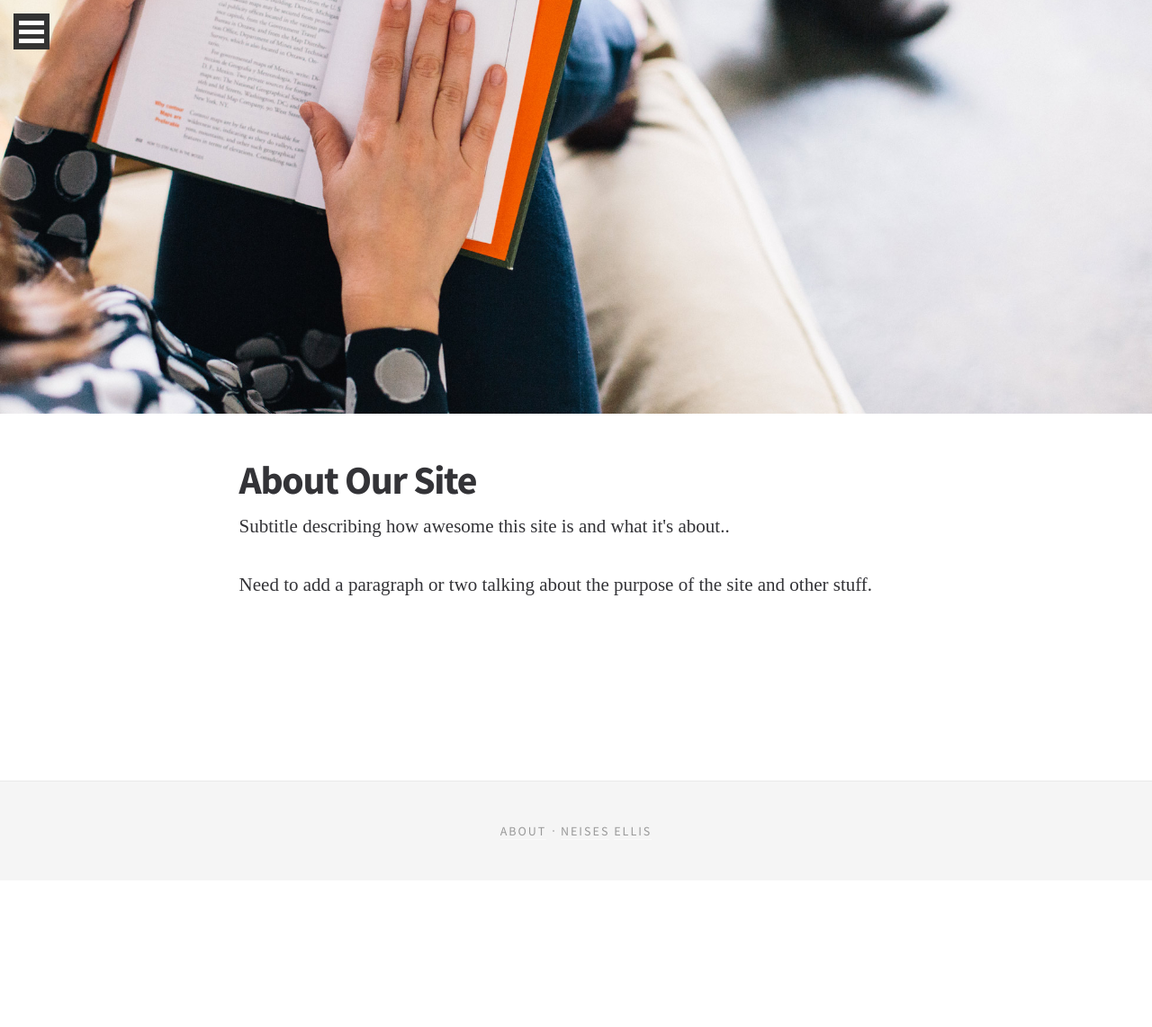
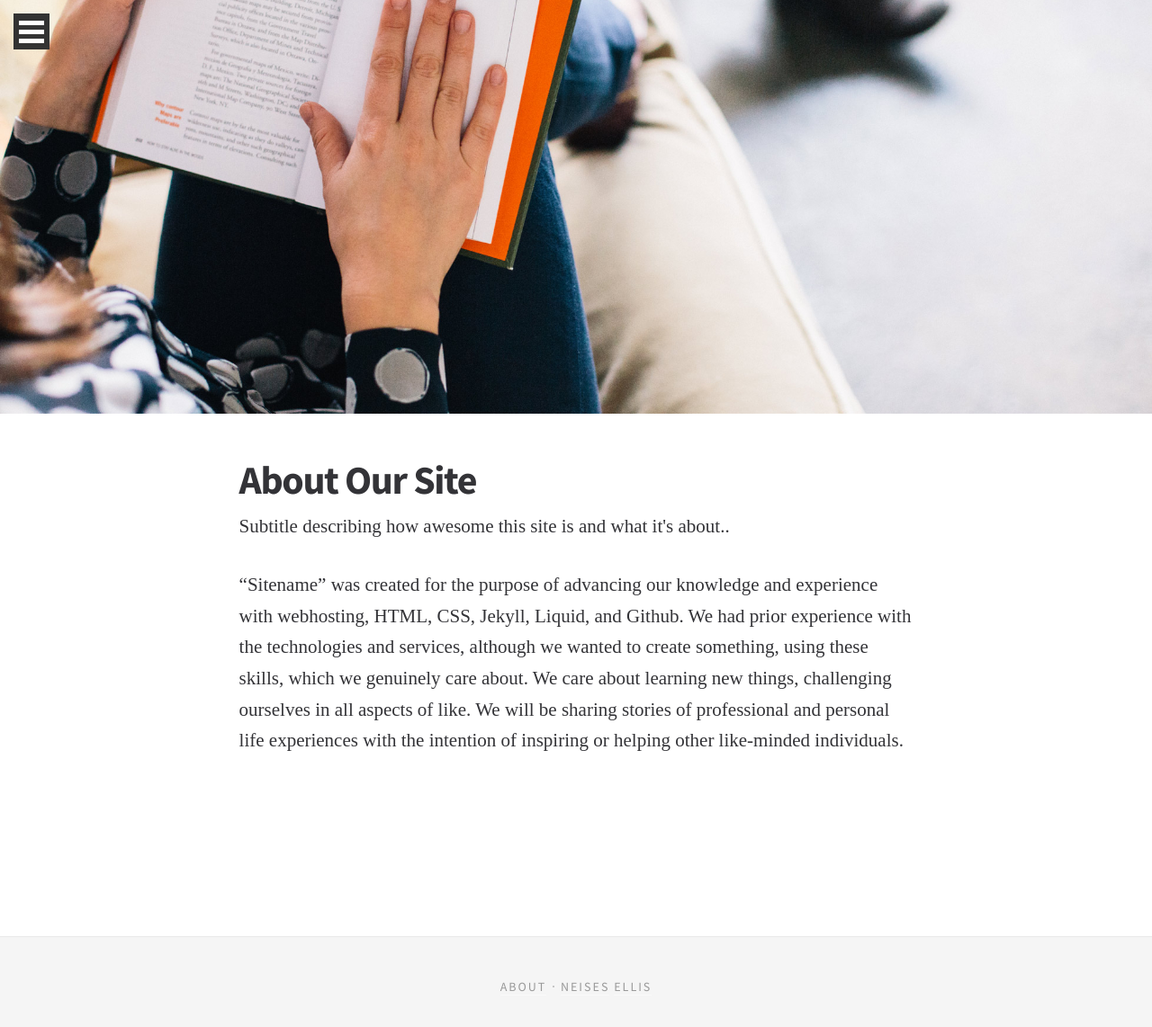
Before and after one commit to EJBlog/EJBlog.github.io, a Jekyll site: the page about.html, which Jekyll copies as it is, in a window 1280 px wide. Shown: the top 1142 px of the page at 90% size. Built offline with Jekyll 4.4.1, drawn with Linux system fonts in a browser that asks for light colours; nearby versions of some CDN libraries; some web fonts are replaced.

Commit message:
Update about.html

```diff
--- a/about.html
+++ b/about.html
@@ -65,7 +65,9 @@
                     <!-- Need to change all the content to describe the purpose of the site. -Evan -->
                     <p class="subtitle">Subtitle describing how awesome this site is and what it's about..</p>
 
-                    <p>Need to add a paragraph or two talking about the purpose of the site and other stuff.</p>
+                    <p>“Sitename” was created for the purpose of advancing our knowledge and experience with webhosting, HTML, CSS, Jekyll, Liquid, and Github. We had prior experience with the technologies and services, although we wanted to create something, using these skills, which we genuinely care about.
+                    We care about learning new things, challenging ourselves in all aspects of like.
+                    We will be sharing stories of professional and personal life experiences with the intention of inspiring or helping other like-minded individuals.</p>
 
                 </div><!-- main-content/col -->
             </div> <!--/row -->
```
